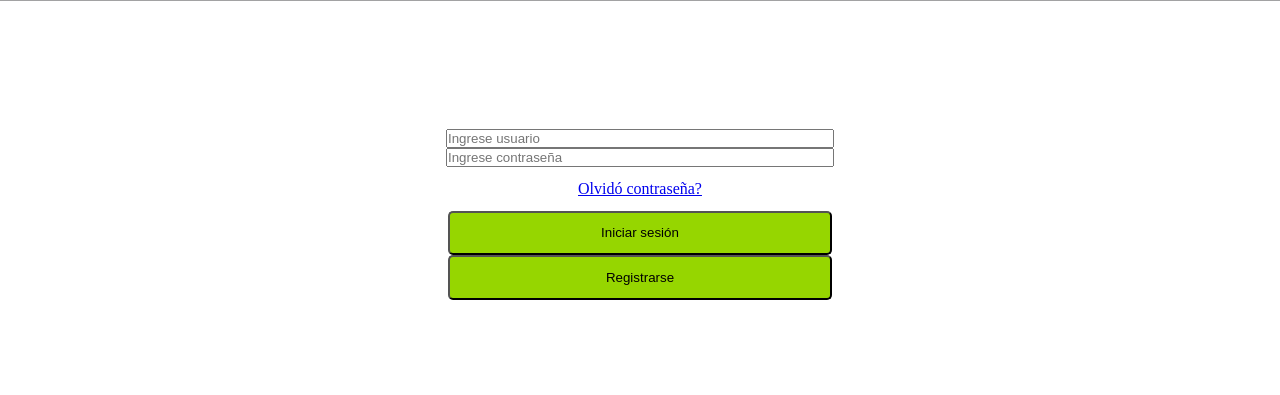
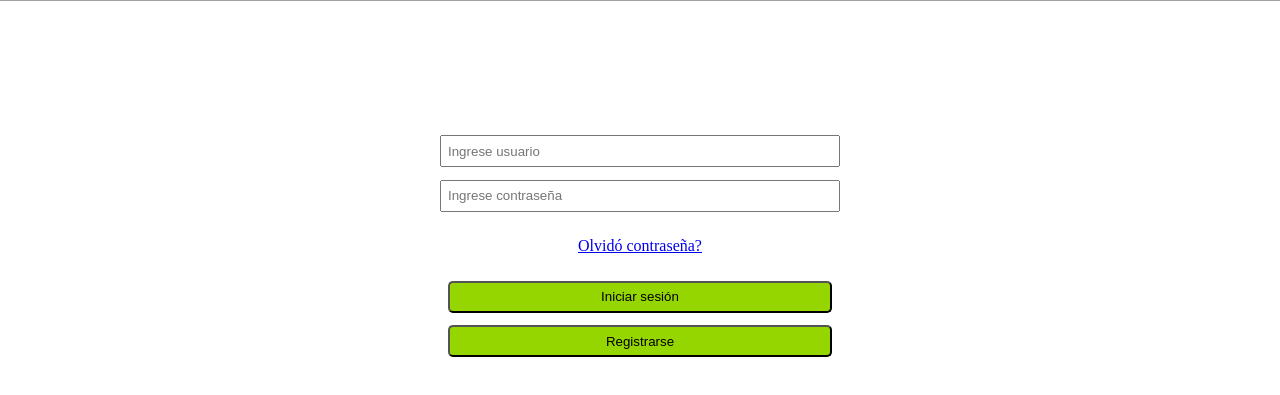
Before and after one commit to chuckNorris506/Proyecto_ADS_2, a website: page views/index.html in a window 1280 px wide. Shown: the part 19-414 px from the top of the page. Drawn offline with Linux system fonts and the light colour scheme; files that its build step writes are made by us from their sources; files whose address does not match are found by name.

Commit message:
se agrega padding

```diff
--- a/public/css/index.css
+++ b/public/css/index.css
@@ -3,6 +3,11 @@
     flex-direction: column;
     align-items: center;
     margin-top: 10%;
+}
+
+section * {
+    padding: 0.5%;
+    margin: 0.5%;
 }
 
 input{
--- a/public/css/main.css
+++ b/public/css/main.css
@@ -16,7 +16,6 @@ button {
     background-color:hsl(78, 100%, 42%);
     color: black;
     border-radius: 5px;
-    padding: 1%;
   }
 
   button:hover {
```
